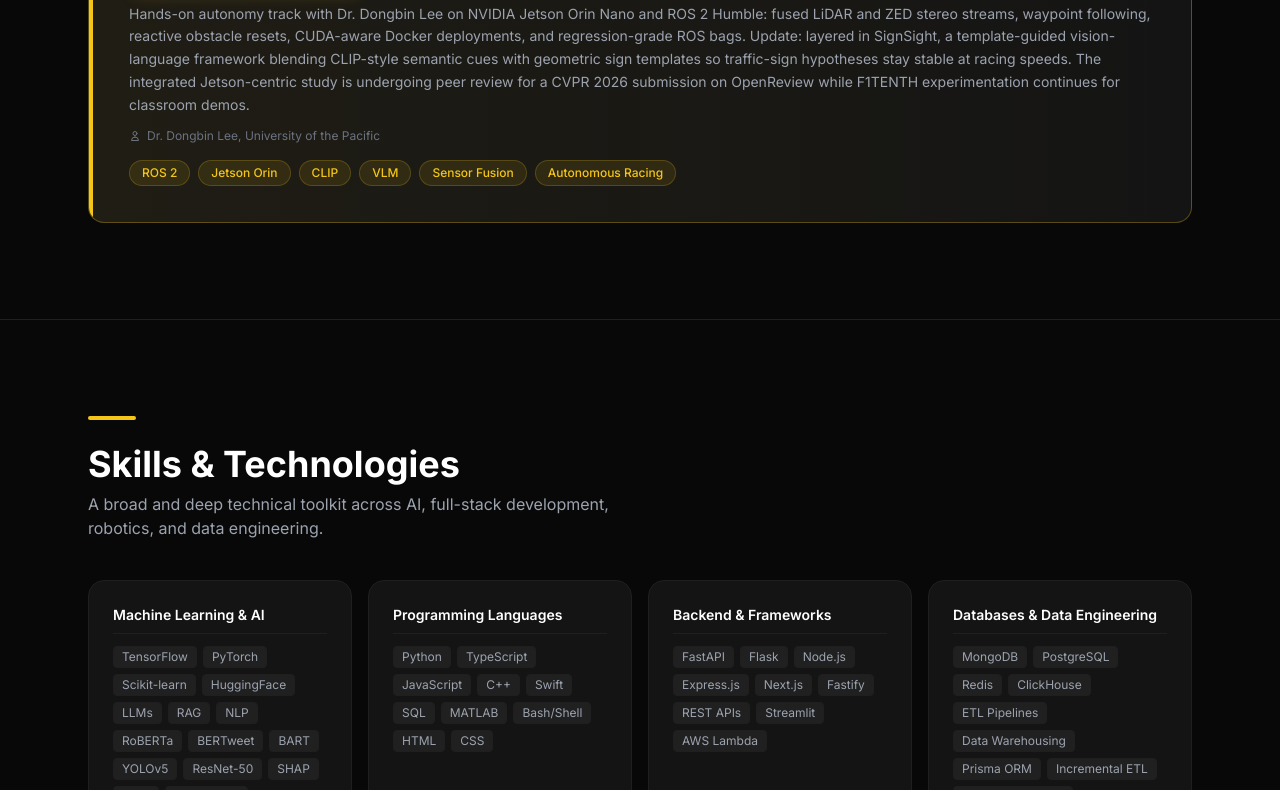
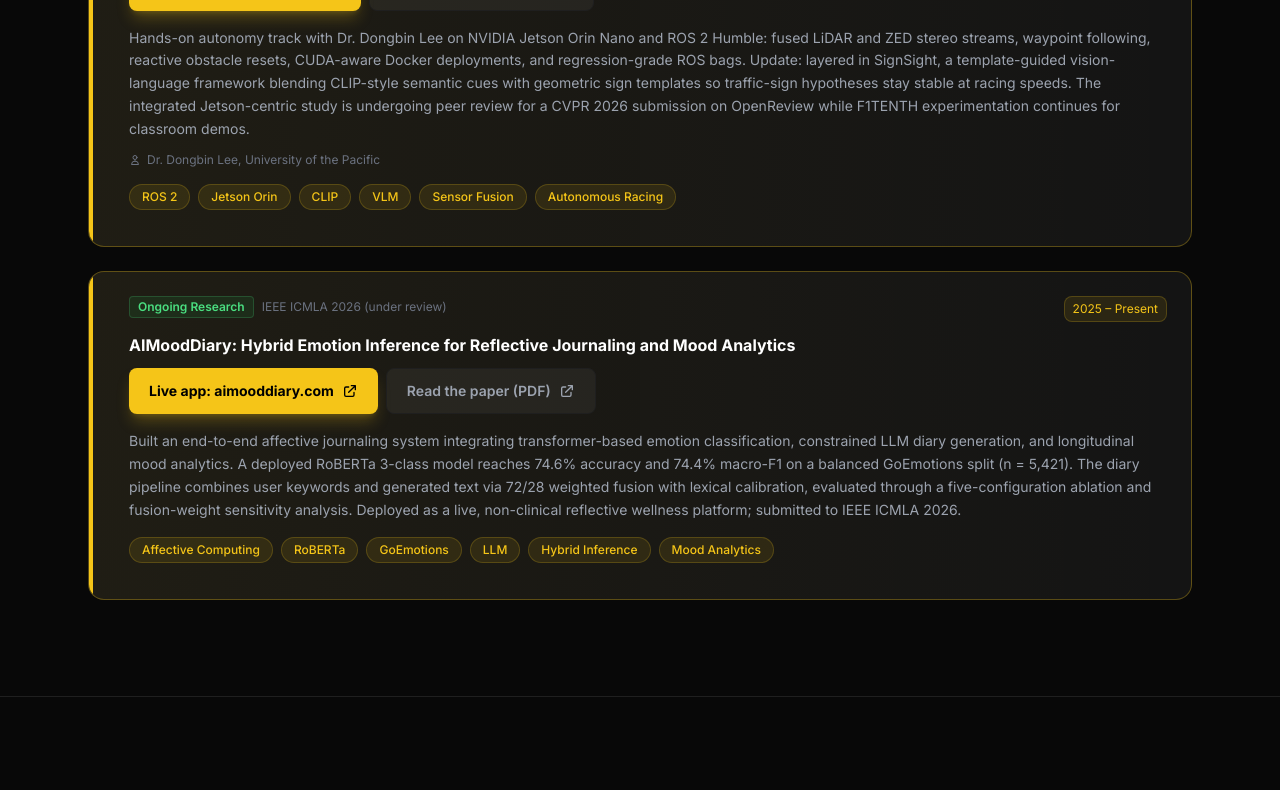
Before and after one commit to manumathewjiss/manumathewjiss.com, a Next.js app: page / in a window 1280 px wide. Shown: the part 8652-9442 px from the top of the page. Built offline with nearby package versions, Linux system fonts and the light colour scheme.

Commit message:
Research: add AIMoodDiary card with live app and paper PDF
Add the AIMoodDiary ICMLA 2026 submission as a new research entry,
linking to the live app (aimooddiary.com) and the paper PDF, and
update the section intro to mention the new track.

Co-authored-by: Cursor <cursoragent@cursor.com>

```diff
--- a/components/Research.tsx
+++ b/components/Research.tsx
@@ -130,7 +130,7 @@ export default function Research() {
         <p className="section-subheading">
           Featured publication:{" "}
           <span className="text-text-primary">LIMFADD: LLM-Enabled Instagram Multi-Class Fake Account Detection Spring 2024</span>.
-          Concurrent tracks include the SMC three-phase sentiment and authenticity pipeline on social comments, Reddit software-update sentiment trajectories with a live dashboard, and Jetson ROS 2 perception plus SignSight for F1TENTH. Cards link to papers, dashboards, conferences, and GitHub.
+          Concurrent tracks include the SMC three-phase sentiment and authenticity pipeline on social comments, Reddit software-update sentiment trajectories with a live dashboard, Jetson ROS 2 perception plus SignSight for F1TENTH, and AIMoodDiary, a deployed hybrid emotion-inference journaling platform submitted to ICMLA 2026. Cards link to papers, live apps, dashboards, conferences, and GitHub.
         </p>
 
         <div className="flex flex-col gap-6 mt-2">
--- a/data/research.ts
+++ b/data/research.ts
@@ -73,4 +73,18 @@ export const research: Research[] = [
     secondaryLinkLabel: "F1TENTH platform docs",
     tags: ["ROS 2", "Jetson Orin", "CLIP", "VLM", "Sensor Fusion", "Autonomous Racing"],
   },
+  {
+    id: 5,
+    title: "AIMoodDiary: Hybrid Emotion Inference for Reflective Journaling and Mood Analytics",
+    description:
+      "Built an end-to-end affective journaling system integrating transformer-based emotion classification, constrained LLM diary generation, and longitudinal mood analytics. A deployed RoBERTa 3-class model reaches 74.6% accuracy and 74.4% macro-F1 on a balanced GoEmotions split (n = 5,421). The diary pipeline combines user keywords and generated text via 72/28 weighted fusion with lexical calibration, evaluated through a five-configuration ablation and fusion-weight sensitivity analysis. Deployed as a live, non-clinical reflective wellness platform; submitted to IEEE ICMLA 2026.",
+    conference: "IEEE ICMLA 2026 (under review)",
+    date: "2025 – Present",
+    type: "ongoing",
+    link: "https://www.aimooddiary.com",
+    linkLabel: "Live app: aimooddiary.com",
+    secondaryLink: "/AIMoodDiary_ICMLA2026_Submission.pdf",
+    secondaryLinkLabel: "Read the paper (PDF)",
+    tags: ["Affective Computing", "RoBERTa", "GoEmotions", "LLM", "Hybrid Inference", "Mood Analytics"],
+  },
 ];
```
Also changed, not shown: 1 other file (tests, documents, lock files or other folders).
